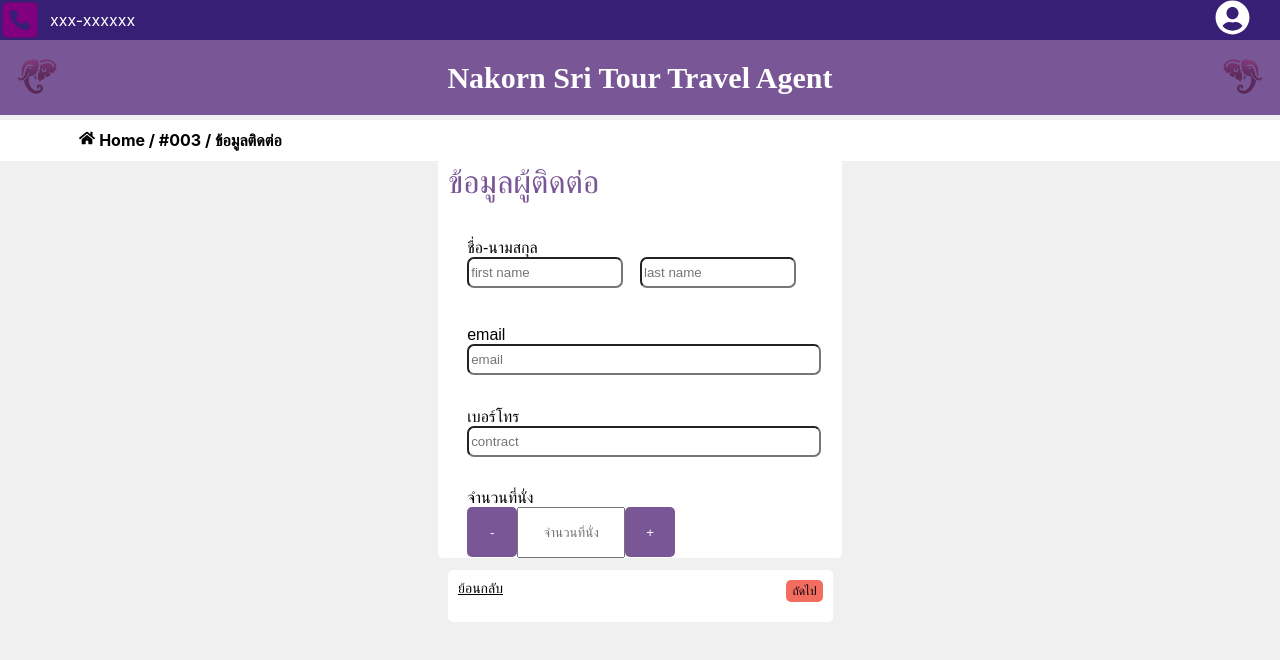
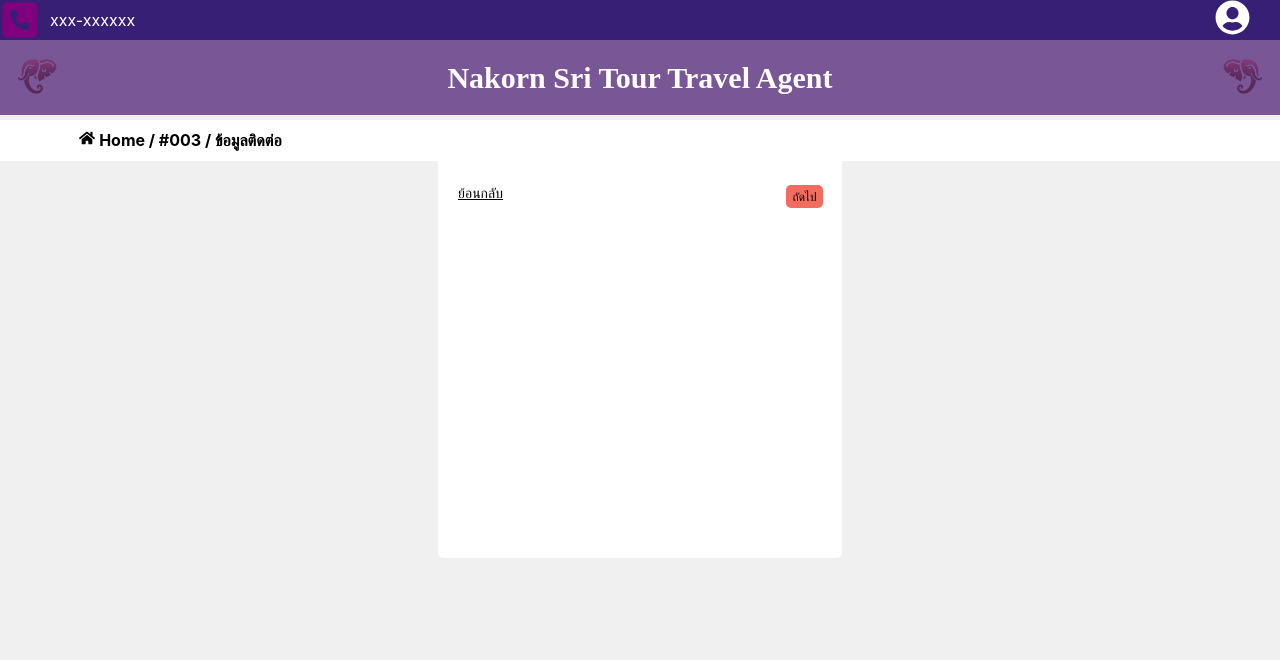
Before and after one commit to NuimanLP/NSTT-101, a React (Create React App) app in the folder payment/client/: page /transaction in a window 1280 px wide. Shown: the top 660 px of the page. Built offline with nearby package versions, Linux system fonts and the light colour scheme.

Commit message:
navigate to transaction

```diff
--- a/payment/client/src/App.js
+++ b/payment/client/src/App.js
@@ -1,10 +1,17 @@
 import { Routes,Route,BrowserRouter } from "react-router-dom"
 import Interface from "./components/interface.jsx";
 import './App.css';
+import Transaction from "./components/transaction.jsx";
 
 function App() {
   return (
-    <Interface/>
+    <BrowserRouter>
+      <Routes>
+        <Route path='/' element={<Interface/>}></Route>
+        <Route path="/transaction" element={<Transaction/>}></Route>
+      </Routes>
+    </BrowserRouter>
+
   );
 }
 
--- a/payment/client/src/components/interface.jsx
+++ b/payment/client/src/components/interface.jsx
@@ -46,8 +46,12 @@ function Interface(){
                         </div>
                     </div>
                     <div className='box'>
-                        <a href='#'className='kanit-medium'>ย้อนกลับ</a>
-                        <button>ถัดไป</button>
+                        <form action="http://localhost:3000/transaction">
+                            <a href='#'className='kanit-medium'>ย้อนกลับ</a>
+                            <button type="submit">ถัดไป</button>
+                        </form>
+
+
                     </div>
                 </div>
 
--- /dev/null
+++ b/payment/client/src/components/transaction.css
@@ -0,0 +1,119 @@
+
+.body {
+    height: 3000px;
+    width: 100%;
+    background-color: rgba(217, 217, 217, 0.39);
+    background-size: cover;
+    display: flex;
+    justify-content: center;
+    font-size: 32px;
+    color: rgba(121, 86, 150, 1);
+    font-family: "Kanit", sans-serif;
+    font-weight: 500;
+    font-style: normal;
+
+}
+.input-box{
+    margin: 10%;
+    margin-left: 5%;
+    width: 90%;
+    justify-content: flex-start;
+    font-size: 16px;
+}
+
+.input {
+    width: 100%;
+    height: 25px;
+    margin-right: 5%;
+    border: 6x;
+    border-radius: 7px;
+  }
+  .name {
+    width: 100%;
+    display: flex;
+  }
+  .email {
+    width: 100%;
+    height: 25px;
+  }
+  .contract {
+    width: 100%;
+    height: 25px;
+  }
+
+
+.container {
+    height: 30vw;
+    width: 30vw;
+    justify-content: flex-start;
+    background-color: white;
+    margin-top: 12%;
+    padding: 10px;
+    border: 10px;
+    border-radius: 5px;
+}
+.button {
+  height: 50px;
+  width: 50px;
+  color: white;
+  background-color: rgba(121, 86, 150, 1);
+  border: 10px;
+  border-radius: 5px;
+  transition-duration: 0.4s;
+}
+.button:hover{
+    background-color: rgba(121, 86, 150, 0.5);
+}
+.seat-input {
+  width: 100px;
+  height: 45px;
+  text-align: center;
+
+}
+.seat {
+  margin-left: 5%;
+  font-size: 16px;
+}
+.inika-bold {
+  font-family: "Inika", serif;
+  font-weight: 700;
+  font-style: normal;
+}
+.kanit-medium {
+    font-family: "Kanit", sans-serif;
+    font-weight: 500;
+    font-style: normal;
+    color: black;
+  }
+.box {
+
+    height: 2.5vw;
+    width: 95%;
+    margin: 3%;
+    margin-left: 0px;
+    justify-content: flex-start;
+    background-color: white;
+    padding: 10px;
+    font-size: 14px;
+    border: 10px;
+    border-radius: 5px;
+    display:inline-table;
+}
+    .box button{
+        height: 70%;
+        width: 10%;
+        float: right;
+        background-color: rgba(243, 108, 96, 1);
+        border: 10px;
+        border-radius: 5px;
+        font-size: 12px;
+        transition-duration: 0.4s;
+        padding: 5px;
+    }
+    .box button:hover{
+        background-color: rgba(243, 108, 96, 0.5);
+    }
+    .box form{
+        margin-top: 10px;
+        padding: 10px;
+    }
--- /dev/null
+++ b/payment/client/src/components/transaction.jsx
@@ -0,0 +1,23 @@
+import './transaction.css'
+import React, {useState} from "react";
+import NavigateBar from "./Navbar"
+
+function Transaction(){
+
+    return(
+        <div>
+            <NavigateBar/>
+            <div className='body'>
+                <div className='container'>
+
+                    <div className='box'>
+                        <a href='http://localhost:3000/'className='kanit-medium'>ย้อนกลับ</a>
+                        <button>ถัดไป</button>
+                    </div>
+                </div>
+
+            </div>
+        </div>
+    )
+}
+export default Transaction;
```
